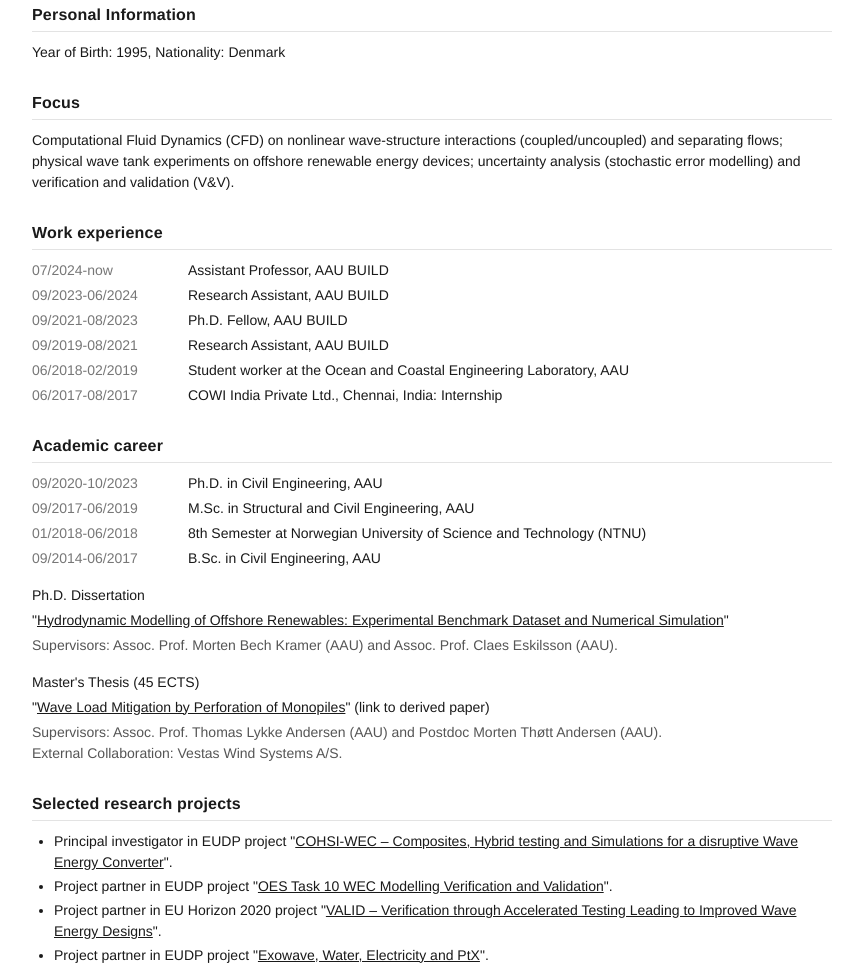
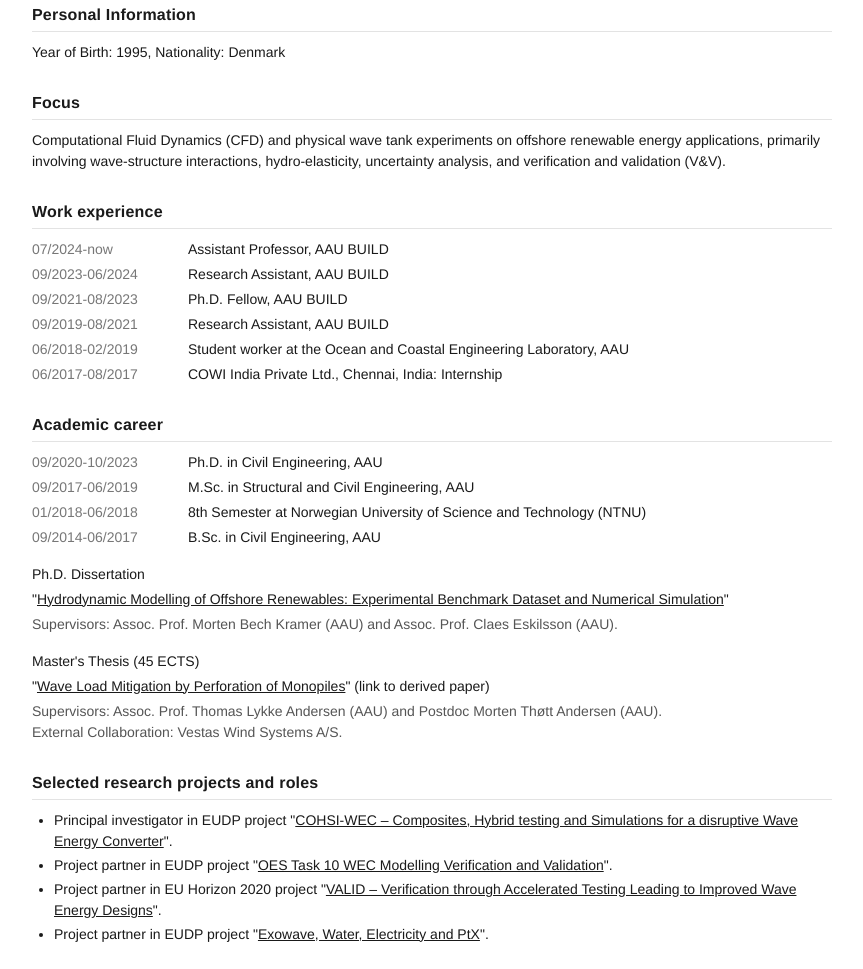
Before and after one commit to jacobaandersen/jacobaandersen.github.io, a plain HTML site: page cv.html in a window 1280 px wide. Shown: the part 318-1287 px from the top of the page, without its empty margins (208-1071 px from the left). Drawn offline with Linux system fonts and the light colour scheme.

Commit message:
Revise focus section in CV for clarity and improved description of research areas

```diff
--- a/cv.html
+++ b/cv.html
@@ -115,7 +115,7 @@
   <p>Year of Birth: 1995, Nationality: Denmark</p>
 
   <h2 class="section">Focus</h2>
-  <p>Computational Fluid Dynamics (CFD) on nonlinear wave-structure interactions (coupled/uncoupled) and separating flows; physical wave tank experiments on offshore renewable energy devices;  uncertainty analysis (stochastic error modelling) and verification and validation (V&V).</p>
+  <p>Computational Fluid Dynamics (CFD) and physical wave tank experiments on offshore renewable energy applications, primarily involving wave-structure interactions, hydro-elasticity, uncertainty analysis, and verification and validation (V&V).</p>
 
   <h2 class="section">Work experience</h2>
   <div class="entry-row"><span class="entry-date">07/2024-now</span><span>Assistant Professor, AAU BUILD</span></div>
@@ -144,7 +144,7 @@
     <p class="diss-sup">External Collaboration: Vestas Wind Systems A/S.</p>
   </div>
 
-  <h2 class="section">Selected research projects</h2>
+  <h2 class="section">Selected research projects and roles</h2>
   <ul>
     <li>Principal investigator in EUDP project "<a href="https://vbn.aau.dk/en/projects/composites-hybrid-testing-and-simulations-for-a-disruptive-wave-e/" target="_blank">COHSI-WEC – Composites, Hybrid testing and Simulations for a disruptive Wave Energy Converter</a>".</li>
     <li>Project partner in EUDP project "<a href="https://eudp.dk/en/projects/iea-oes-task-10-fase-iii-wec-modellering" target="_blank">OES Task 10 WEC Modelling Verification and Validation</a>".</li>
```
